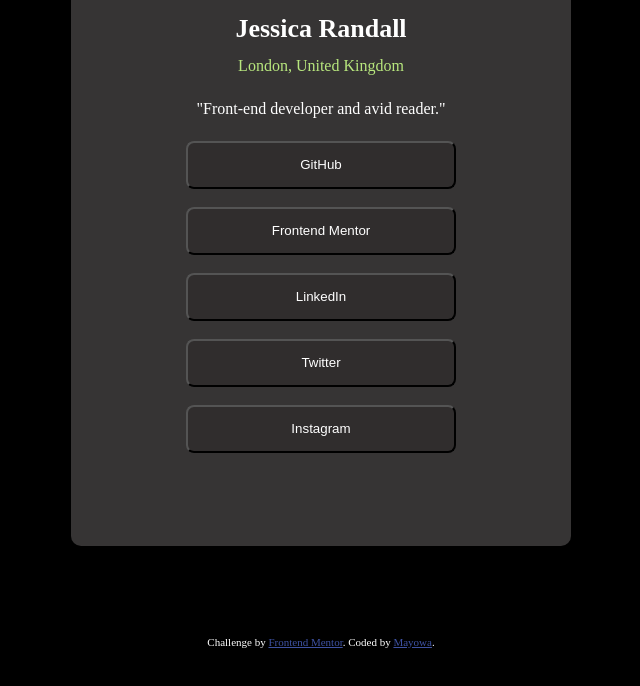
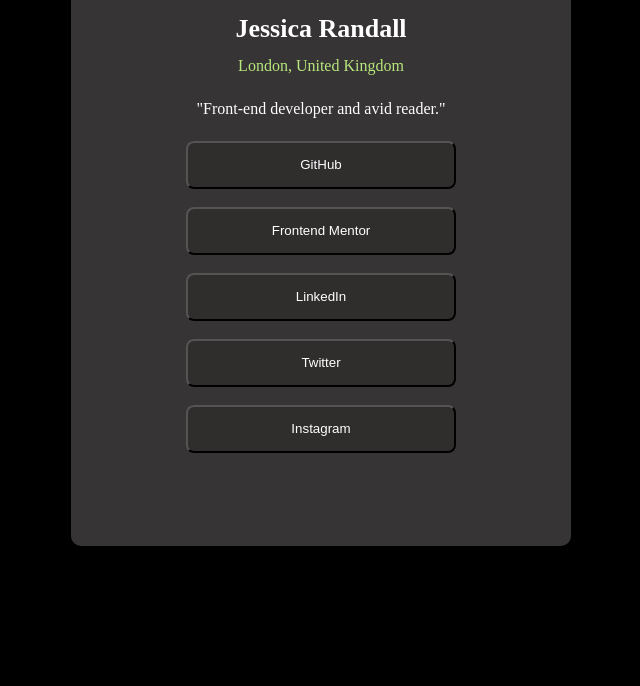
Before and after one commit to Posixoxo/Social-links, a plain HTML site: page index.html in a window 1280 px wide. Shown: the part 254-940 px from the top of the page, without its empty margins (319-959 px from the left). Drawn offline with Linux system fonts and the light colour scheme.

Commit message:
Update index.html

```diff
--- a/index.html
+++ b/index.html
@@ -38,9 +38,5 @@
 
 </div>
 
-  <div class="attribution" style="color: white;">
-    Challenge by <a href="https://www.frontendmentor.io?ref=challenge" target="_blank">Frontend Mentor</a>.
-    Coded by <a href="#">Mayowa</a>.
-  </div>
 </body>
 </html>
```
